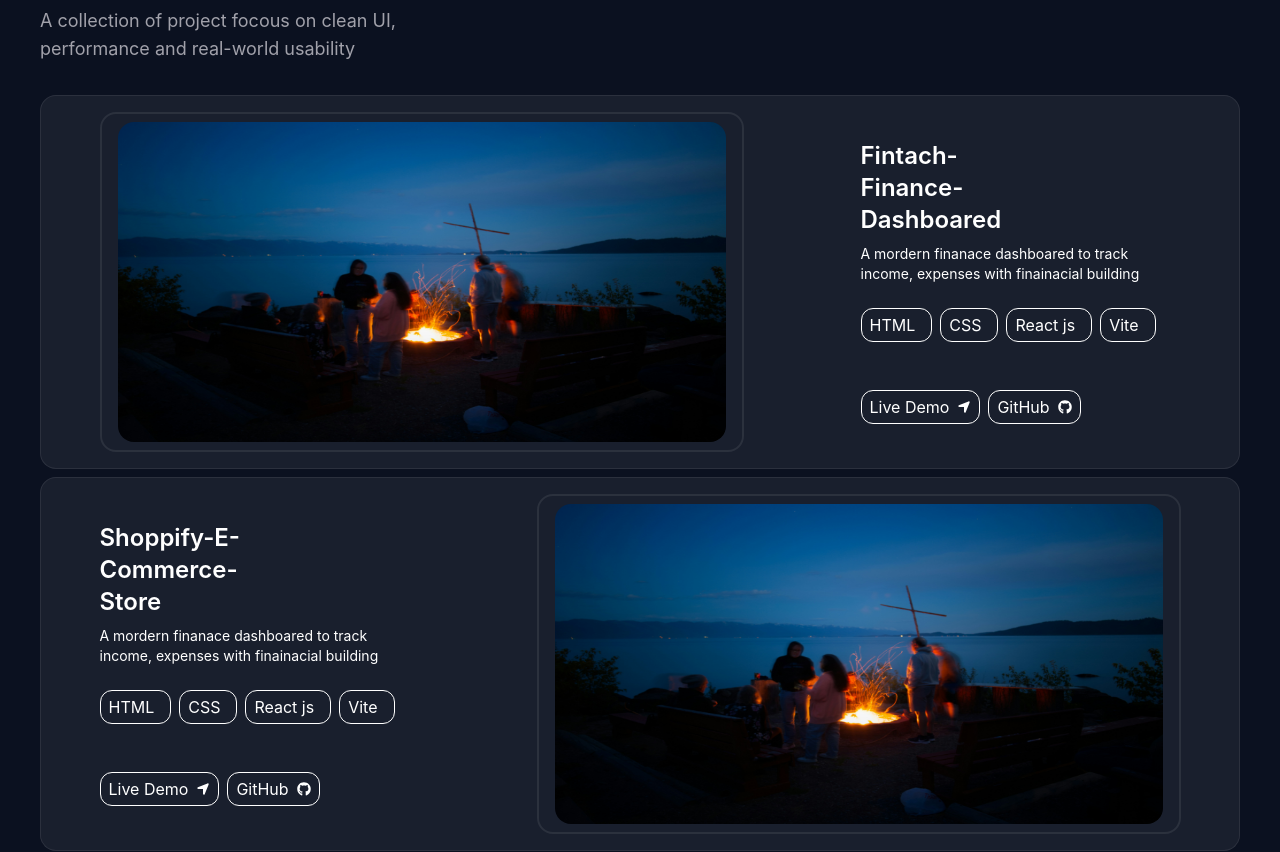
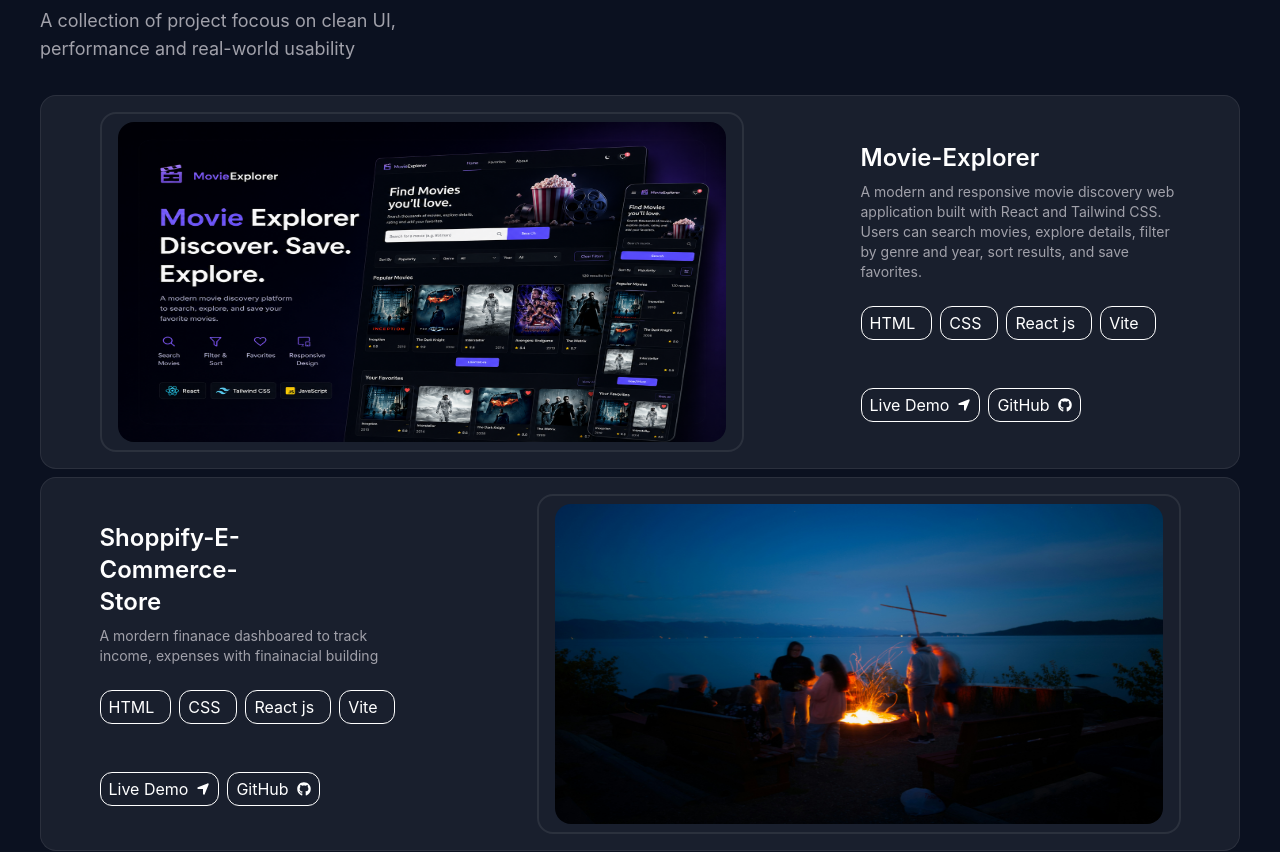
Before and after one commit to Ahmed-Ali-gif/my-portfolio, a React (Vite) app: page / in a window 1280 px wide. Shown: the part 940-1792 px from the top of the page. Built offline with nearby package versions, Linux system fonts and the light colour scheme.

Commit message:
Add: project one banner and description along with title

```diff
--- a/src/components/fearture/FeatureBox.jsx
+++ b/src/components/fearture/FeatureBox.jsx
@@ -2,17 +2,18 @@ import React from "react";
 import FeatureText from "./FeatureText";
 import FeatureImg from "./FeatureImg";
 import img from "../../assets/people.jpg";
+import movieimg from "../../assets/movie-cover.png";
+import { NavLink } from "react-router-dom";
 
 const FeatureBox = () => {
   return (
     <article className="py-4">
       <section className="flex flex-row-reverse items-center justify-around border border-[rgba(255,255,255,0.08)] rounded-2xl py-4 my-2 bg-[rgba(255,255,255,0.06)] ">
         <FeatureText
-          heading="Fintach-Finance-Dashboared"
-          para=" A mordern finanace dashboared to track income, expenses with finainacial
-        building"
+          heading="Movie-Explorer"
+          para="A modern and responsive movie discovery web application built with React and Tailwind CSS. Users can search movies, explore details, filter by genre and year, sort results, and save favorites."
         />
-        <FeatureImg feature_Img={img} />
+        <FeatureImg feature_Img={movieimg} />
       </section>
       <section className="flex items-center justify-around border border-[rgba(255,255,255,0.08)] rounded-2xl py-4 my-2 bg-[rgba(255,255,255,0.06)]">
         <FeatureText
--- a/src/components/fearture/FeatureText.jsx
+++ b/src/components/fearture/FeatureText.jsx
@@ -2,13 +2,11 @@ import React from "react";
 import Button from "../ui/Button";
 import { FaGithub } from "react-icons/fa";
 import { FaLocationArrow } from "react-icons/fa6";
-const FeatureText = ({heading,para}) => {
+const FeatureText = ({ heading, para }) => {
   return (
     <div>
       <h2 className="text-2xl font-semibold w-48">{heading}</h2>
-      <p className="py-2 text-sm w-80 py-2">
-       {para}
-      </p>
+      <p className="py-2 text-sm w-80 text-[#A1A1AA]">{para}</p>
       <div className="flex items-center mt-4 gap-2">
         <Button className="px-2 py-1 rounded-xl border" title="HTML" />
         <Button className="px-2 py-1 rounded-xl border" title="CSS" />
@@ -16,8 +14,16 @@ const FeatureText = ({heading,para}) => {
         <Button className="px-2 py-1 rounded-xl border" title="Vite" />
       </div>
       <div className="flex items-center gap-2 mt-12">
-        <Button className="px-2 py-1 rounded-xl border" title="Live Demo" icon={<FaLocationArrow />}/>
-        <Button className="px-2 py-1 rounded-xl border" title="GitHub" icon={<FaGithub />}/>
+          <Button
+            className="px-2 py-1 rounded-xl border"
+            title="Live Demo"
+            icon={<FaLocationArrow />}
+          />
+        <Button
+          className="px-2 py-1 rounded-xl border"
+          title="GitHub"
+          icon={<FaGithub />}
+        />
       </div>
     </div>
   );
--- a/src/components/hero/HeroText.jsx
+++ b/src/components/hero/HeroText.jsx
@@ -25,7 +25,7 @@ const HeroText = () => {
       </div>
       <div>
         <h1 className="text-[#FFFFFF] font-bold text-7xl tracking-tight leading-[95%] w-[38rem]">
-          I build mordern, high-performance web{" "}
+          I build mordern, high-performance web
           <span className="bg-gradient-to-r from-[#7C3AED] to-[#A855F7] bg-clip-text text-transparent">
             experiences.
           </span>
```
Also changed, not shown: src/assets/movie-cover.png (added), src/components/nav/NavBox.module.css (added).
